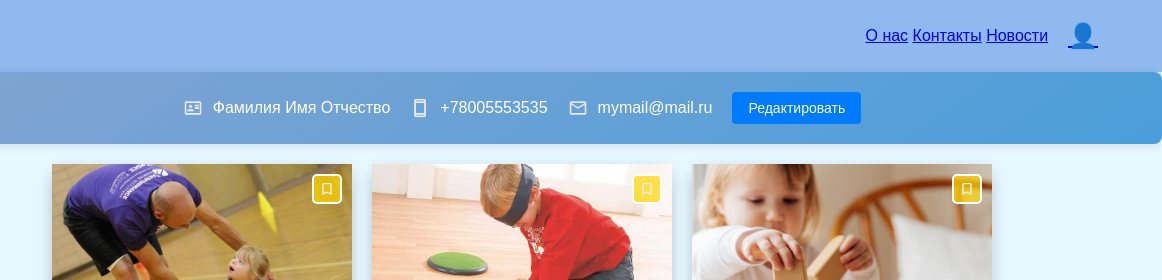
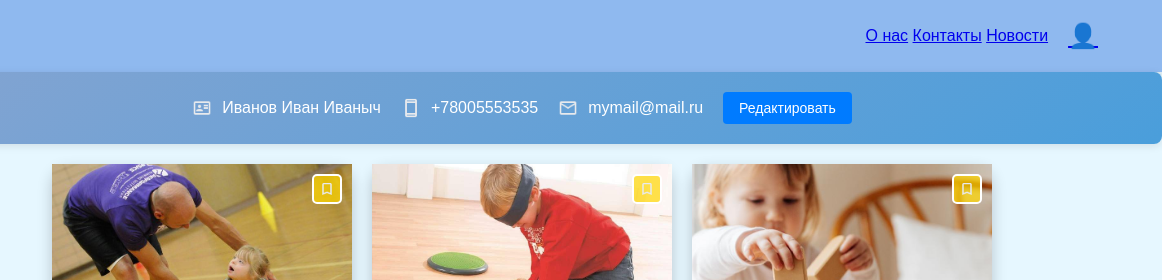
Before and after one commit to MaIlApChiL/lazy_coconuts, a plain HTML site: page pages/profile.html in a window 1280 px wide. Shown: the top 280 px of the page, 118-1280 px from the left. Drawn offline with Linux system fonts and the light colour scheme.

Commit message:
fixed_full_name_profile

```diff
--- a/pages/profile.html
+++ b/pages/profile.html
@@ -33,7 +33,7 @@
     <section class="info">
         <div class="info-item">
             <img src="../images/user.png" alt="User  Icon">
-            <span>Фамилия Имя Отчество</span>
+            <span>Иванов Иван Иваныч</span>
         </div>
         <div class="info-item">
             <img src="../images/phone.png" alt="Phone Icon">
```
